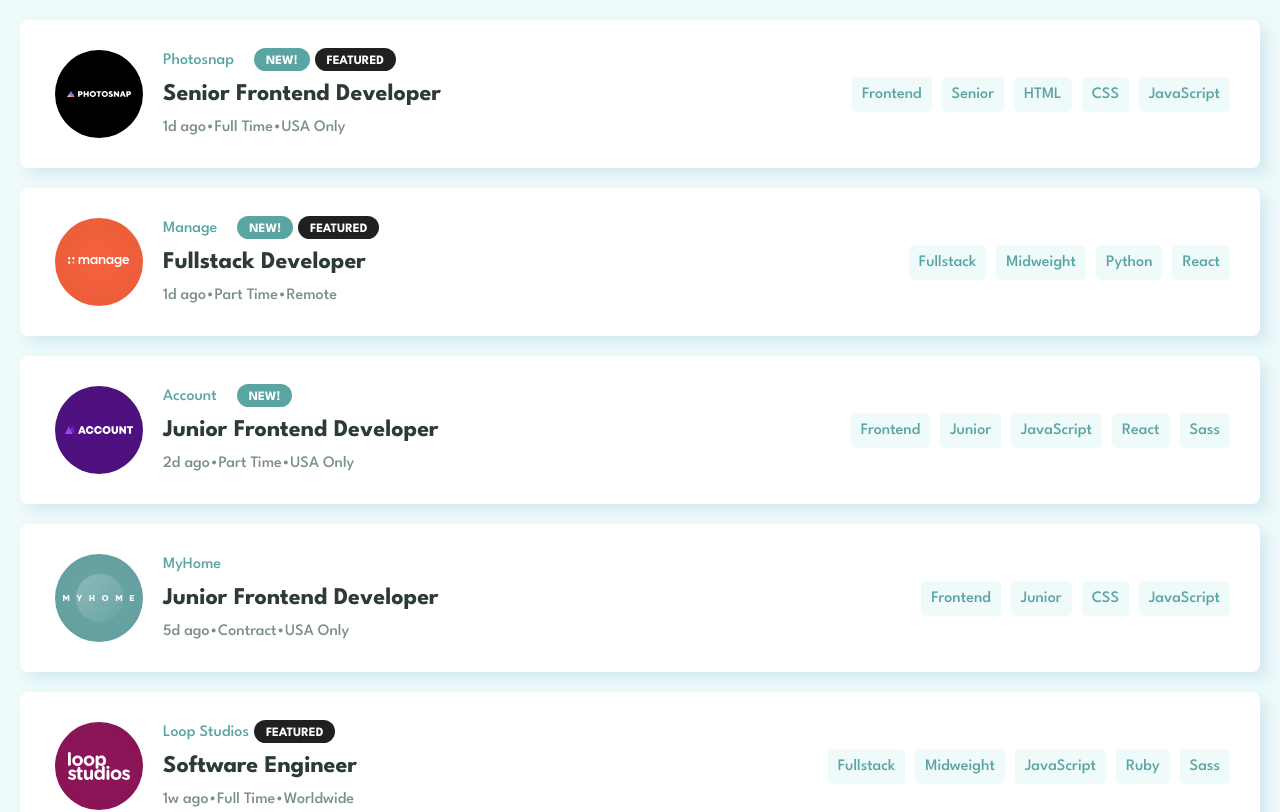
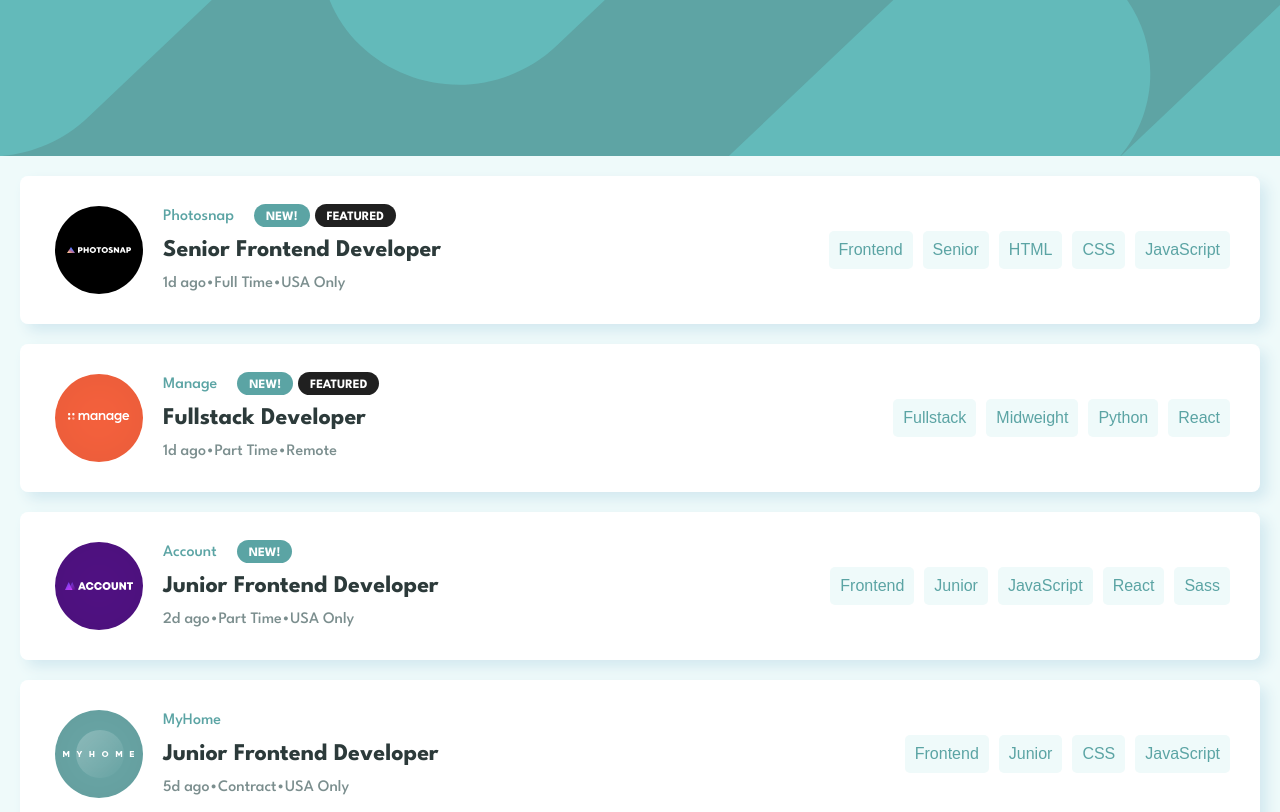
Before and after one commit to dan77uk/joblistings, a React (Create React App) app: page / in a window 1280 px wide. Shown: the top 812 px of the page. Built offline with nearby package versions, Linux system fonts and the light colour scheme; data requests are answered from the project's data file.

Commit message:
feat: removed json server - switched to static import

```diff
--- a/src/App.js
+++ b/src/App.js
@@ -1,35 +1,53 @@
 import Job from './components/Job'
 import { useState, useEffect } from 'react'
 import axios from 'axios'
+import { data } from './data'
 
 const App = () => {
 
   const [jobs, setJobs] = useState([])
   const [filterCatagories, setFilterCatagories] = useState([])
 
-  useEffect(() => {
-    axios
-      .get('http://localhost:3001/jobs')
-      .then(response => {
-        setJobs(response.data)
-      })
-  }, [])
+  // const hook = () => {
+  //   axios
+  //     .get('http://localhost:3001/jobs')
+  //     .then(response => {
+  //       setJobs(response.data)
+  //     })
+  // }
 
-  const tabValue = (event) => {
+  // useEffect(hook, [])
+
+    const hook = () => {
+      setJobs(data)
+    }
+
+  useEffect(hook, [])
+
+  const tabValue = async (event) => {
     if (filterCatagories.includes(event.target.textContent)) {
       return
     }
-    // setFilterCatagories(filterCatagories.concat(event.target.textContent))
     setFilterCatagories(filterCatagories => [...filterCatagories, event.target.textContent ])
+    // setFilterCatagories(filterCatagories.concat(event.target.textContent ))
+
+    setJobs(jobs.filter((job) =>
+      filterCatagories.every((catagory) =>
+        Object.values(job).includes(catagory)
+      )
+    ))
+  }
+
+
+  const removeCatagory = (event) => {
+    setFilterCatagories(filterCatagories.filter(item => item !== event.target.attributes.value.value))
 
   }
 
-  const removeCatagory = (event) => {
-    const itemToRemove = event.target.attributes.value.value
-    setFilterCatagories(filterCatagories.filter(item => item !== itemToRemove))
-  }
+  return (
+    <>
+          <section className='header'></section>
 
-  return (
     <div className="wrapper">
       {filterCatagories.length > 0 ?
         <section className='filter-catagories'>
@@ -39,6 +57,7 @@
                 <span value={catagory} onClick={removeCatagory}></span>
               </li>)}
           </ul>
+          <button onClick={() => setFilterCatagories([])} className='clear-filters'>Clear</button>
         </section> : ''}
       <section className='job-listing'>
         {jobs.map(job =>
@@ -47,6 +66,7 @@
       </section>
 
     </div>
+    </>
   );
 }
 
--- a/src/components/Tab.js
+++ b/src/components/Tab.js
@@ -1,9 +1,9 @@
 const Tab = ({ props, filterEvent }) => {
 
   return (
-    <p onClick={filterEvent}>
+    <button onClick={filterEvent}>
       {props}
-    </p>
+    </button>
   )
 
 }
--- /dev/null
+++ b/src/data.js
@@ -0,0 +1,152 @@
+export const data = [
+    {
+      "id": 1,
+      "company": "Photosnap",
+      "logo": "./images/photosnap.svg",
+      "new": true,
+      "featured": true,
+      "position": "Senior Frontend Developer",
+      "role": "Frontend",
+      "level": "Senior",
+      "postedAt": "1d ago",
+      "contract": "Full Time",
+      "location": "USA Only",
+      "languages": ["HTML", "CSS", "JavaScript"],
+      "tools": []
+    },
+    {
+      "id": 2,
+      "company": "Manage",
+      "logo": "./images/manage.svg",
+      "new": true,
+      "featured": true,
+      "position": "Fullstack Developer",
+      "role": "Fullstack",
+      "level": "Midweight",
+      "postedAt": "1d ago",
+      "contract": "Part Time",
+      "location": "Remote",
+      "languages": ["Python"],
+      "tools": ["React"]
+    },
+    {
+      "id": 3,
+      "company": "Account",
+      "logo": "./images/account.svg",
+      "new": true,
+      "featured": false,
+      "position": "Junior Frontend Developer",
+      "role": "Frontend",
+      "level": "Junior",
+      "postedAt": "2d ago",
+      "contract": "Part Time",
+      "location": "USA Only",
+      "languages": ["JavaScript"],
+      "tools": ["React", "Sass"]
+    },
+    {
+      "id": 4,
+      "company": "MyHome",
+      "logo": "./images/myhome.svg",
+      "new": false,
+      "featured": false,
+      "position": "Junior Frontend Developer",
+      "role": "Frontend",
+      "level": "Junior",
+      "postedAt": "5d ago",
+      "contract": "Contract",
+      "location": "USA Only",
+      "languages": ["CSS", "JavaScript"],
+      "tools": []
+    },
+    {
+      "id": 5,
+      "company": "Loop Studios",
+      "logo": "./images/loop-studios.svg",
+      "new": false,
+      "featured": true,
+      "position": "Software Engineer",
+      "role": "Fullstack",
+      "level": "Midweight",
+      "postedAt": "1w ago",
+      "contract": "Full Time",
+      "location": "Worldwide",
+      "languages": ["JavaScript"],
+      "tools": ["Ruby", "Sass"]
+    },
+    {
+      "id": 6,
+      "company": "FaceIt",
+      "logo": "./images/faceit.svg",
+      "new": false,
+      "featured": false,
+      "position": "Junior Backend Developer",
+      "role": "Backend",
+      "level": "Junior",
+      "postedAt": "2w ago",
+      "contract": "Full Time",
+      "location": "UK Only",
+      "languages": ["Ruby"],
+      "tools": ["RoR"]
+    },
+    {
+      "id": 7,
+      "company": "Shortly",
+      "logo": "./images/shortly.svg",
+      "new": false,
+      "featured": false,
+      "position": "Junior Developer",
+      "role": "Frontend",
+      "level": "Junior",
+      "postedAt": "2w ago",
+      "contract": "Full Time",
+      "location": "Worldwide",
+      "languages": ["HTML", "JavaScript"],
+      "tools": ["Sass"]
+    },
+    {
+      "id": 8,
+      "company": "Insure",
+      "logo": "./images/insure.svg",
+      "new": false,
+      "featured": false,
+      "position": "Junior Frontend Developer",
+      "role": "Frontend",
+      "level": "Junior",
+      "postedAt": "2w ago",
+      "contract": "Full Time",
+      "location": "USA Only",
+      "languages": ["JavaScript"],
+      "tools": ["Vue", "Sass"]
+    },
+    {
+      "id": 9,
+      "company": "Eyecam Co.",
+      "logo": "./images/eyecam-co.svg",
+      "new": false,
+      "featured": false,
+      "position": "Full Stack Engineer",
+      "role": "Fullstack",
+      "level": "Midweight",
+      "postedAt": "3w ago",
+      "contract": "Full Time",
+      "location": "Worldwide",
+      "languages": ["JavaScript", "Python"],
+      "tools": ["Django"]
+    },
+    {
+      "id": 10,
+      "company": "The Air Filter Company",
+      "logo": "./images/the-air-filter-company.svg",
+      "new": false,
+      "featured": false,
+      "position": "Front-end Dev",
+      "role": "Frontend",
+      "level": "Junior",
+      "postedAt": "1mo ago",
+      "contract": "Part Time",
+      "location": "Worldwide",
+      "languages": ["JavaScript"],
+      "tools": ["React", "Sass"]
+    }
+  ]
--- a/src/index.css
+++ b/src/index.css
@@ -25,6 +25,13 @@
   padding: 0 20px;
 }
 
+.header {
+  width: 100%;
+  height: 156px;
+  background:
+    url('../public/images/bg-header-desktop.svg')
+}
+
 .job-listing article {
   margin: 20px 0;
   padding: 30px;
@@ -38,6 +45,7 @@
 }
 
 .job-listing article:hover {
+  transition: .4s;
   border-left: solid 5px hsl(180, 29%, 50%);
 }
 
@@ -90,7 +98,7 @@
   gap: 10px;
 }
 
-.catagory-container p {
+.catagory-container button {
   background: hsl(180, 52%, 96%);
   color: hsl(180, 29%, 50%);
   padding: 10px;
@@ -98,10 +106,21 @@
   cursor: pointer;
 }
 
-.catagory-container p:hover {
+.catagory-container button:hover {
   background: hsl(180, 29%, 50%);
   color: #fff;
   transition: .4s;
+}
+
+.filter-catagories {
+  display: flex;
+  flex-direction: row;
+  flex-wrap: wrap;
+  border-radius: 5px;
+  background: #FFF;
+  padding: 25px 30px 25px 35px;
+  margin-top: -43px;
+  box-shadow: 0px 7px 10px rgba(80, 88, 90, .2);
 }
 
 .filter-catagories ul {
@@ -109,9 +128,6 @@
   flex-direction: row;
   flex-wrap: wrap;
   gap: 10px;
-  border: solid 1px;
-  background: #FFF;
-  padding: 20px 30px 20px 35px;
 }
 
 .filter-catagories ul li {
@@ -138,3 +154,14 @@
   background-color: black;
   transition: .4s;
 }
+
+.clear-filters {
+  cursor:pointer;
+  margin-left: auto;
+  font-weight: 500;
+  color: hsl(180, 8%, 52%);
+}
+
+.clear-filters:hover {
+  text-decoration: underline;
+}
```
Also changed, not shown: public/images/bg-header-desktop.svg.
